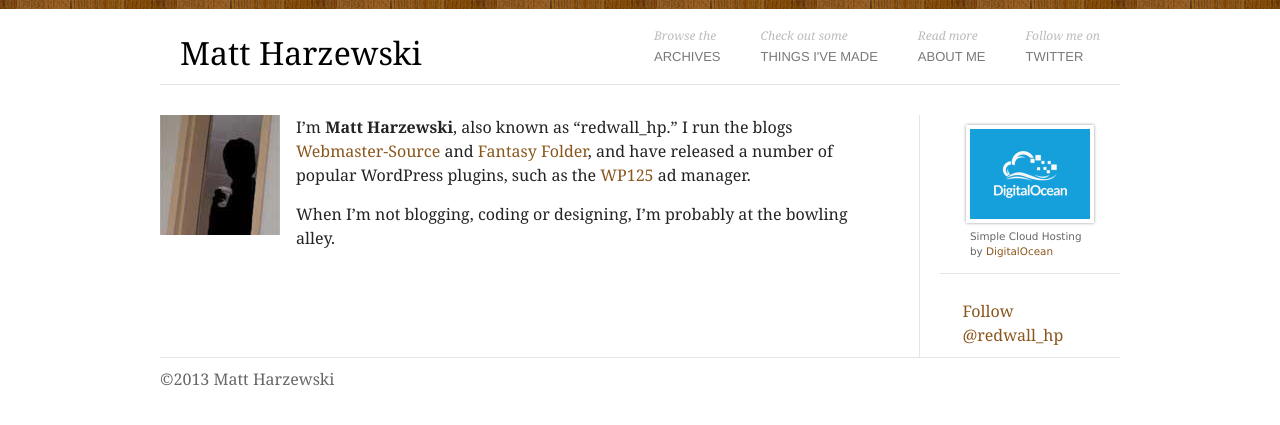
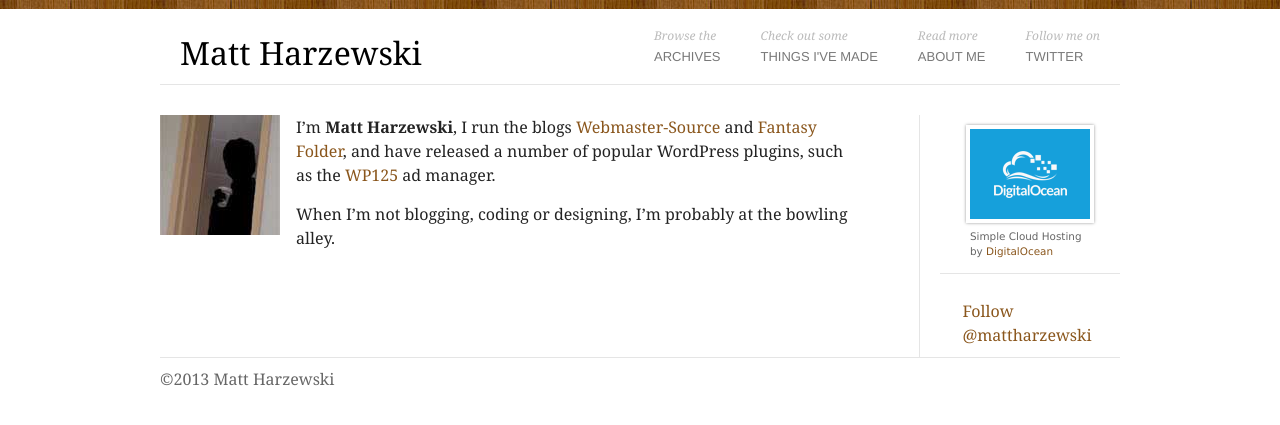
Before and after one commit to mattvh/matt.harzewski.com, a Jekyll site: the page built from about/index.markdown, in a window 1280 px wide. Shown: the top 425 px of the page. Built offline with Jekyll 4.4.1, drawn with Linux system fonts in a browser that asks for light colours; nearby versions of some CDN libraries; some web fonts are replaced; Markdown is read by kramdown in place of the engine named in the settings; a script that is not in the unit is left out; comment, search, counter and statistics services are not loaded.

Commit message:
Changing Twitter handle

```diff
--- a/_includes/sidebar.html
+++ b/_includes/sidebar.html
@@ -7,5 +7,5 @@
 
                 <div id="sidebartwitter">
                     <div id="sbtweets"></div>
-                    <div class="followbutton"><a href="https://twitter.com/redwall_hp" class="twitter-follow-button" data-show-count="false" data-width="135px">Follow @redwall_hp</a></div>
+                    <div class="followbutton"><a href="https://twitter.com/mattharzewski" class="twitter-follow-button" data-show-count="false" data-width="135px">Follow @mattharzewski</a></div>
                 </div>
--- a/_layouts/default.html
+++ b/_layouts/default.html
@@ -44,7 +44,7 @@
                     <a href="/archives/">Browse the <span>Archives</span></a>
                     <a href="/things-ive-made/">Check out some <span>Things I've Made</span></a>
                     <a href="/about/">Read more <span>About Me</span></a>
-                    <a href="http://twitter.com/redwall_hp">Follow me on <span>Twitter</span></a>
+                    <a href="http://twitter.com/mattharzewski">Follow me on <span>Twitter</span></a>
                 </div>
                 <br class="clear" />
             </div>
--- a/about/index.markdown
+++ b/about/index.markdown
@@ -9,6 +9,6 @@ wordpress_id: 2
 ---
 
 {% img left /images/theme/avatar_shadow.jpg %}
-I'm **Matt Harzewski**, also known as "redwall_hp." I run the blogs [Webmaster-Source](http://www.webmaster-source.com/) and [Fantasy Folder](http://www.fantasyfolder.com/), and have released a number of popular WordPress plugins, such as the [WP125](http://wordpress.org/extend/plugins/wp125/) ad manager.
+I'm **Matt Harzewski**, I run the blogs [Webmaster-Source](http://www.webmaster-source.com/) and [Fantasy Folder](http://www.fantasyfolder.com/), and have released a number of popular WordPress plugins, such as the [WP125](http://wordpress.org/extend/plugins/wp125/) ad manager.
 
 When I'm not blogging, coding or designing, I'm probably at the bowling alley.
```
